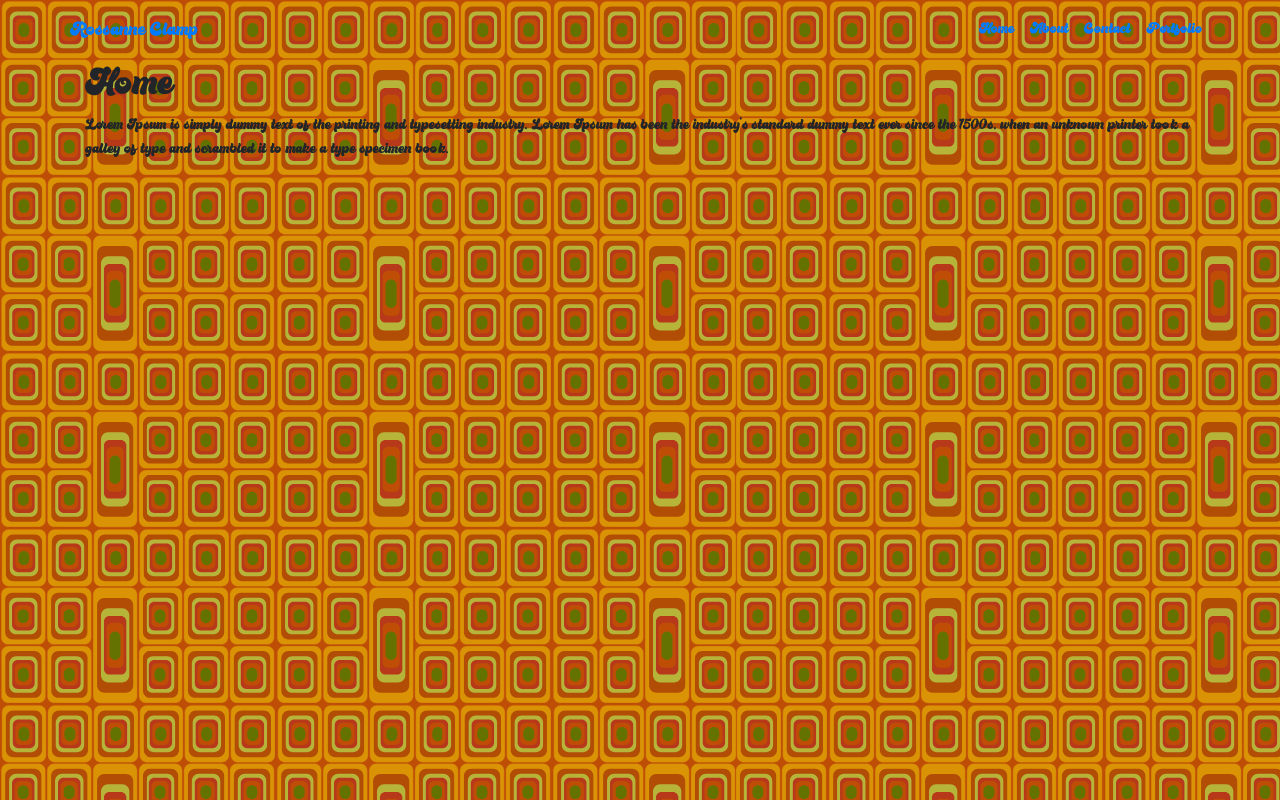
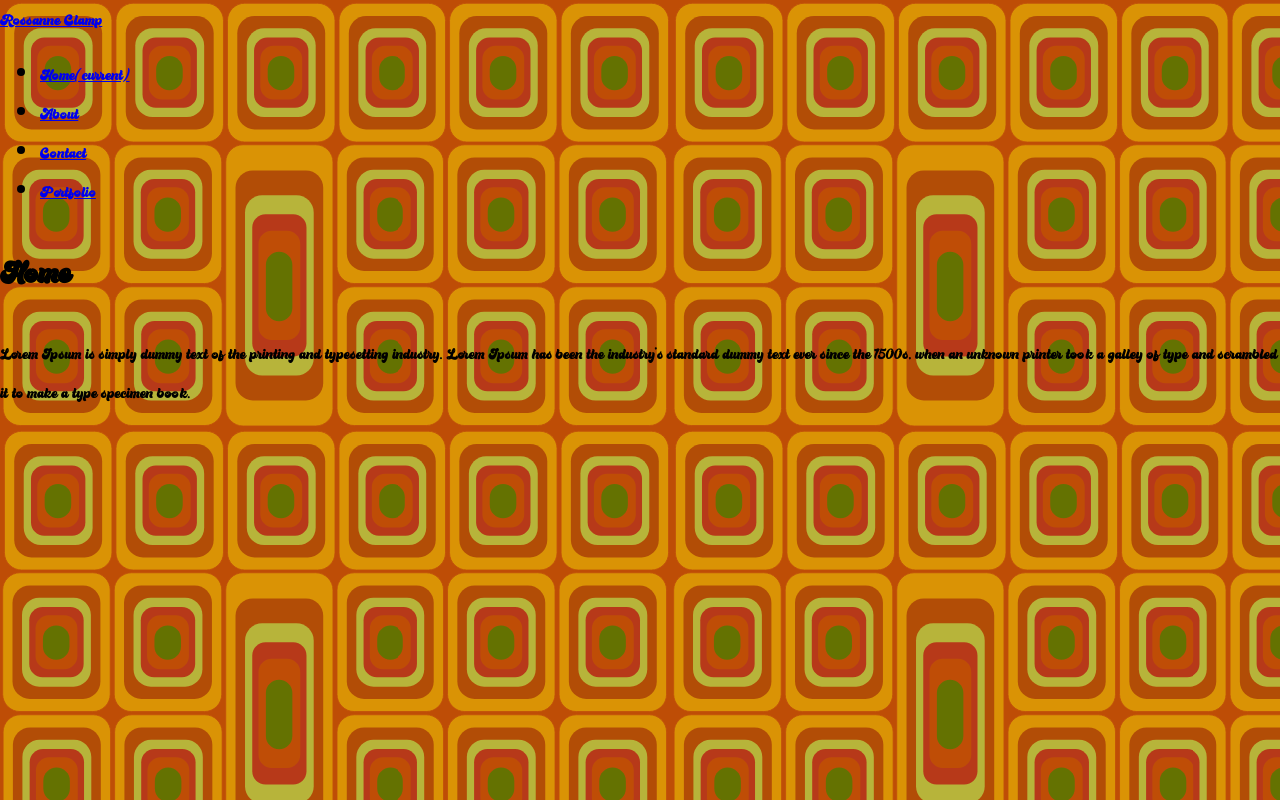
Before and after one commit to mandatoryrecess/profile_project, a React (Create React App) app in the folder react-multi-page-website/: page / in a window 1280 px wide. Built offline with nearby package versions, Linux system fonts and the light colour scheme.

Commit message:
meta data changed, new CSS for about/home

```diff
--- a/react-multi-page-website/public/index.html
+++ b/react-multi-page-website/public/index.html
@@ -4,19 +4,15 @@
     <meta charset="utf-8" />
     <link rel="icon" href="%PUBLIC_URL%/favicon.ico" />
     <meta name="viewport" content="width=device-width, initial-scale=1" />
-    <meta name="theme-color" content="#000000" />
     <meta
-      name="description"
-      content="Web site created using create-react-app"
+      name="Rossanne Clamp Portfolio"
+
     />
-    <link
-      rel="stylesheet"
-      href="https://stackpath.bootstrapcdn.com/bootstrap/4.3.1/css/bootstrap.min.css"
-    />
-    <title>React App</title>
+
+    <title>Rossanne Clamp</title>
   </head>
   <body>
-    <noscript>You need to enable JavaScript to run this app.</noscript>
+
     <div id="root"></div>
   </body>
 </html>
--- /dev/null
+++ b/react-multi-page-website/src/components/About.css
@@ -0,0 +1,5 @@
+body {
+  background-color: #be4d06;
+  background-repeat: repeat;
+  background-image: url(../svg/tile2.svg);
+}
--- a/react-multi-page-website/src/components/About.jsx
+++ b/react-multi-page-website/src/components/About.jsx
@@ -1,4 +1,5 @@
 import React from "react";
+import "./About.css";
 
 function About() {
   return (
--- /dev/null
+++ b/react-multi-page-website/src/components/Home.css
@@ -0,0 +1,5 @@
+body {
+  background-color: #be4d06;
+  background-repeat: repeat;
+  background-image: url(../svg/tile2.svg);
+}
--- a/react-multi-page-website/src/components/Home.jsx
+++ b/react-multi-page-website/src/components/Home.jsx
@@ -1,11 +1,11 @@
 import React from "react";
-
-
+import "./Home.css";
+import  Navigation  from "./Navigation";
 
 function Home() {
   return (
     <div >
-      <div class="container">
+      <div class="container home-body">
         <div>
 
           <div >
--- a/react-multi-page-website/src/index.css
+++ b/react-multi-page-website/src/index.css
@@ -15,10 +15,6 @@
 body {
   margin: 0;
   font-family: 'bratsy';
-  background-color: #be4d06;
-  background-repeat: repeat;
-
-  background-image: url(./svg/tile2.svg);
 
 }
 code {
--- a/react-multi-page-website/src/index.js
+++ b/react-multi-page-website/src/index.js
@@ -11,7 +11,5 @@ ReactDOM.render(
   document.getElementById('root')
 );
 
-// If you want to start measuring performance in your app, pass a function
-// to log results (for example: reportWebVitals(console.log))
-// or send to an analytics endpoint. Learn more: https://bit.ly/CRA-vitals
+
 reportWebVitals();
```
Also changed, not shown: react-multi-page-website/src/setupTests.js (deleted, +0 -5 lines), react-multi-page-website/src/logo.svg (deleted), 1 other file (tests, documents, lock files or other folders).
